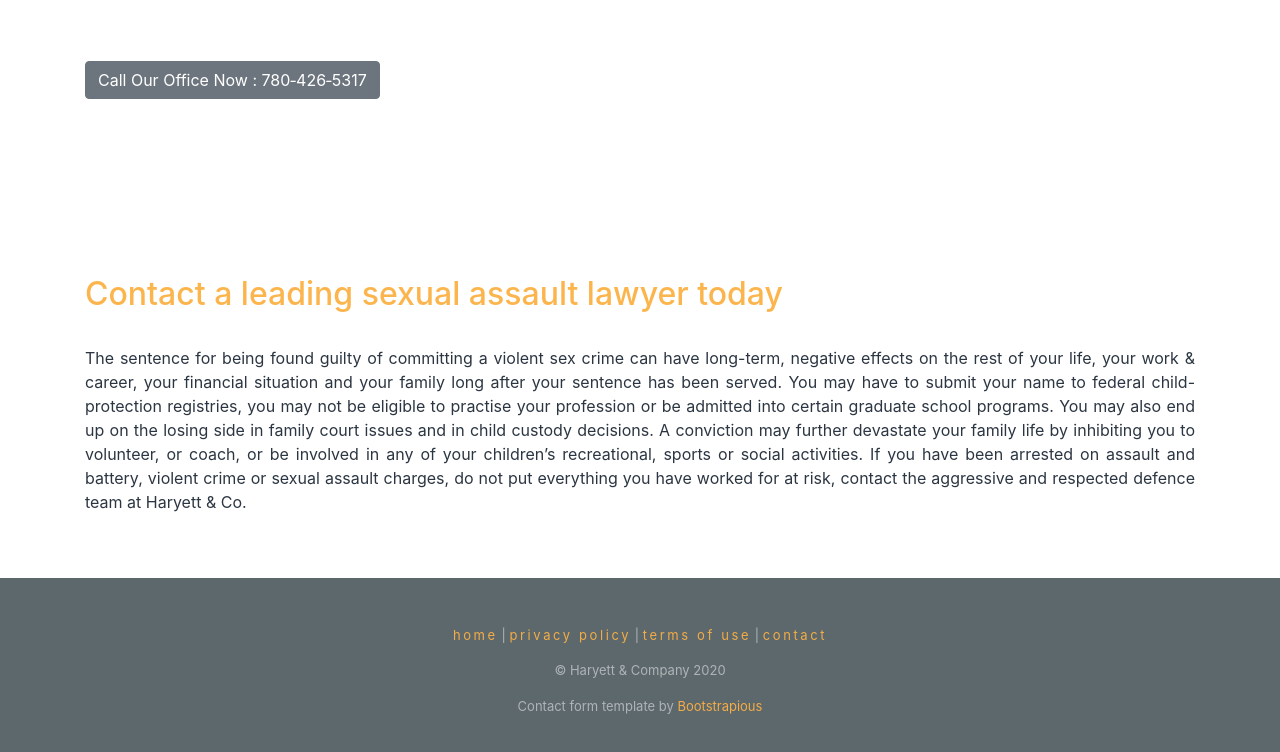
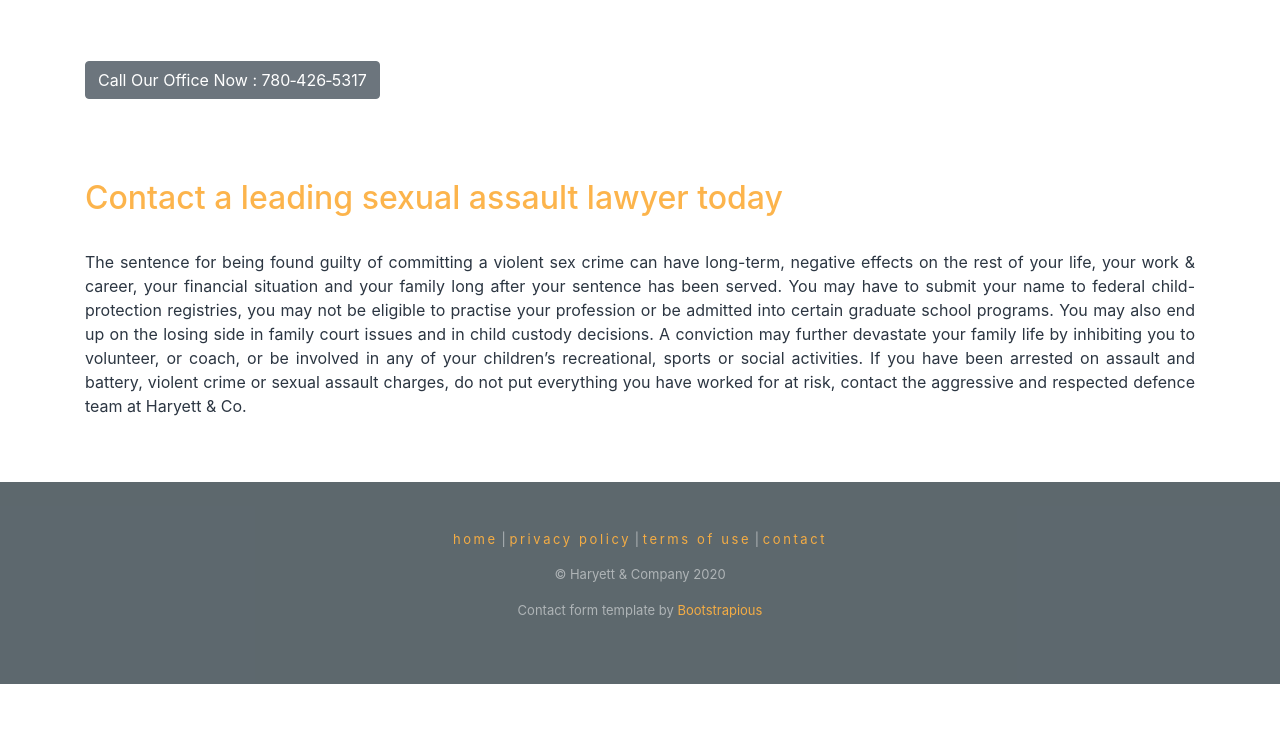
Before and after one commit to phesmic/haryett.ca, a plain HTML site: page areas_of_practice/sexual_assault.html in a window 1280 px wide. Shown: the part 765-1517 px from the top of the page. After the commit the page ends 1449 px from the top, so only its background shows below. Drawn offline with nearby package versions, Linux system fonts and the light colour scheme.

Commit message:
update aop

```diff
--- a/areas_of_practice/sexual_assault.html
+++ b/areas_of_practice/sexual_assault.html
@@ -117,11 +117,6 @@
                 href="tel:+17804265317"
                 >Call Our Office Now &colon; 780&hyphen;426&hyphen;5317</a
               >
-  </div>
-</section>
-<section class="py-5">
-  <div class="container">
-    <div>
       <h2 class="sitecolour mildmargintb">
         Contact a leading sexual assault lawyer today
       </h2>
```
